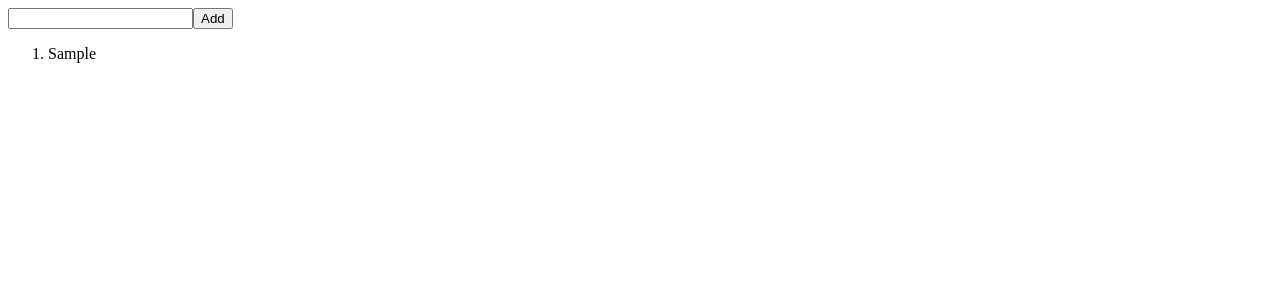
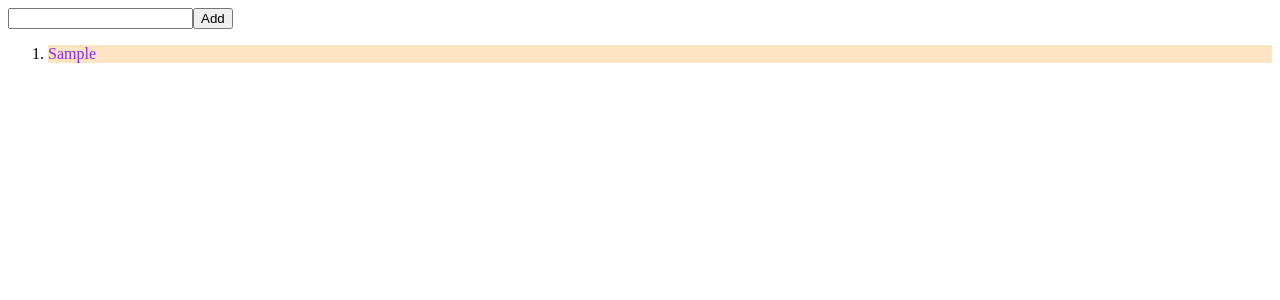
Before and after one commit to anjali29singh/ReactJs, a React (Vite) app: page / in a window 1280 px wide. Both pictures are taken after typing "Sample" into the empty fields and a click on the button "Add". Shown: the top 300 px of the page. Built offline with nearby package versions, Linux system fonts and the light colour scheme.

Commit message:
add styles to components

```diff
--- a/src/components/Item.jsx
+++ b/src/components/Item.jsx
@@ -1,7 +1,8 @@
+import "./../css/style.css";
 export default function Item({ item }) {
   return (
     <>
-      <div>{item}</div>
+      <div className="itemHeader">{item}</div>
     </>
   );
 }
--- /dev/null
+++ b/src/css/style.css
@@ -0,0 +1,4 @@
+.itemHeader {
+  color: blueviolet;
+  background-color: bisque;
+}
```
